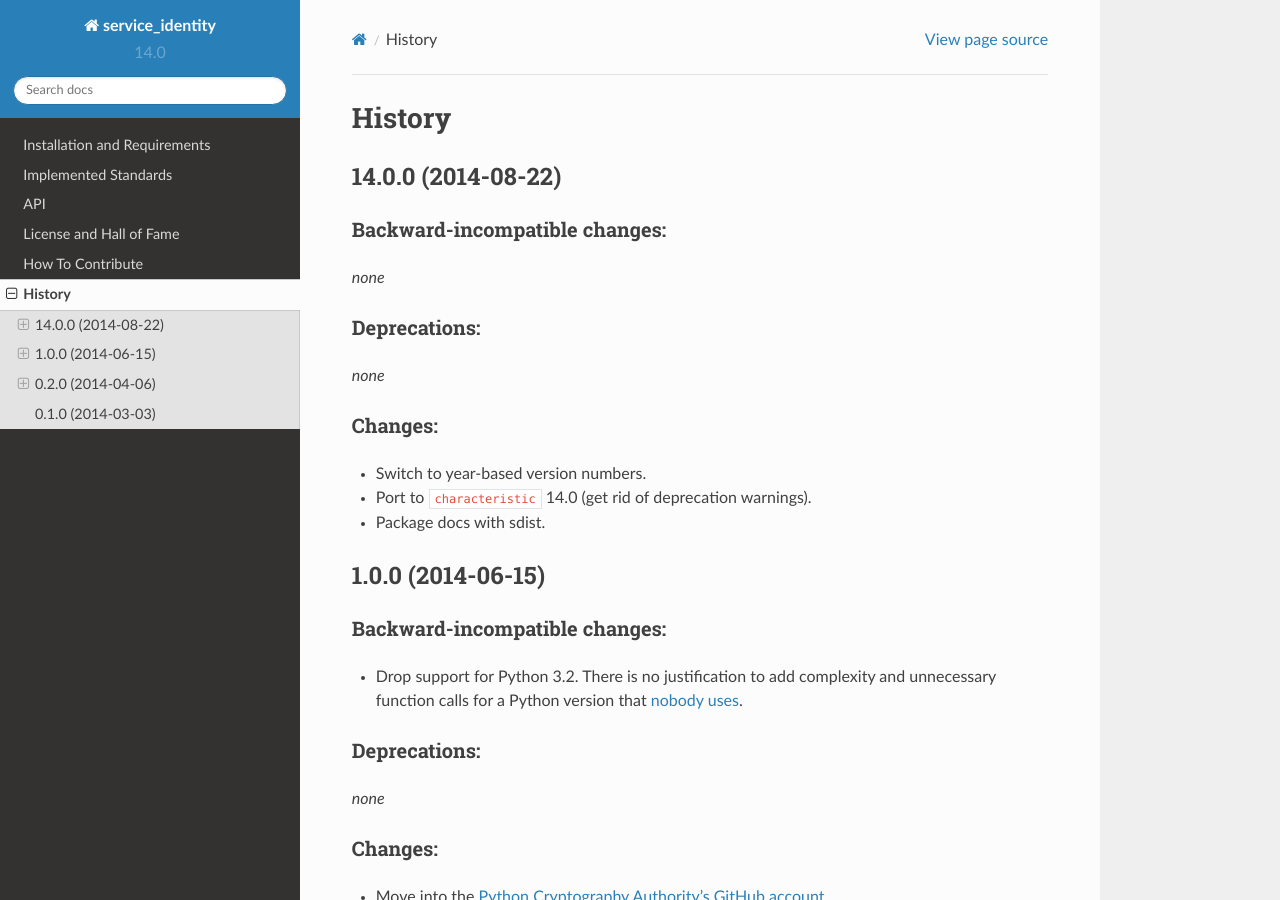
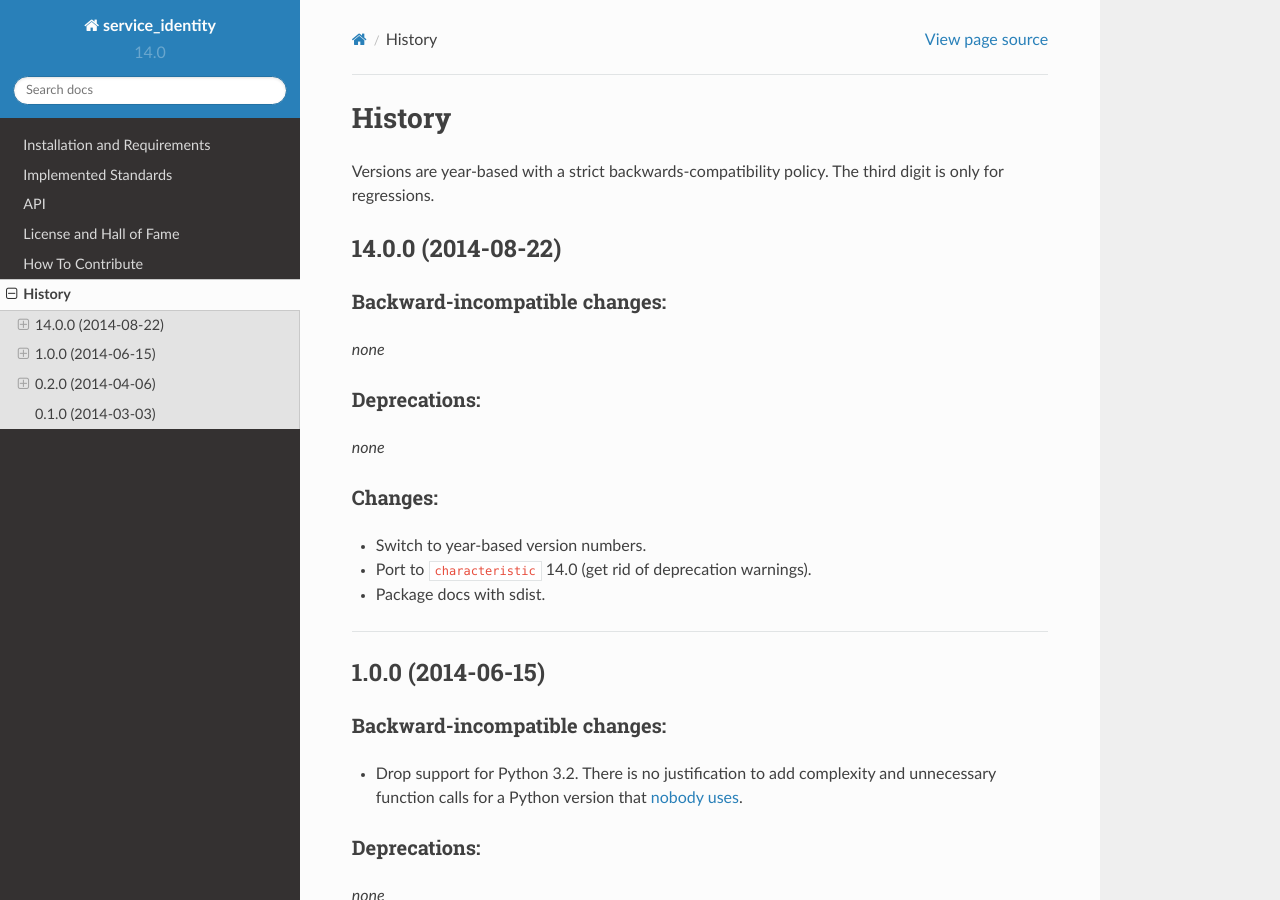
Before and after one commit to pyca/service-identity, a Sphinx documentation site: the page built from docs/changelog.rst, in a window 1280 px wide and 900 px high. Built offline with Sphinx 7.4.7 and the Read the Docs theme 2.0.0, drawn with Linux system fonts in a browser that asks for light colours.

Commit message:
Tweak changelog

```diff
--- a/docs/changelog.rst
+++ b/docs/changelog.rst
@@ -2,6 +2,9 @@
 
 History
 =======
+
+Versions are year-based with a strict backwards-compatibility policy.
+The third digit is only for regressions.
 
 
 14.0.0 (2014-08-22)
@@ -24,6 +27,9 @@ Changes:
 - Switch to year-based version numbers.
 - Port to ``characteristic`` 14.0 (get rid of deprecation warnings).
 - Package docs with sdist.
+
+
+----
 
 
 1.0.0 (2014-06-15)
@@ -55,6 +61,9 @@ Changes:
   Unfortunately since ``idna`` doesn’t offer version introspection, ``service_identity`` can’t warn about it.
 
 
+----
+
+
 0.2.0 (2014-04-06)
 ------------------
 
@@ -81,6 +90,9 @@ Changes:
 - More strict checks for URI_IDs.
 
 
+----
+
+
 0.1.0 (2014-03-03)
 ------------------
 
```
